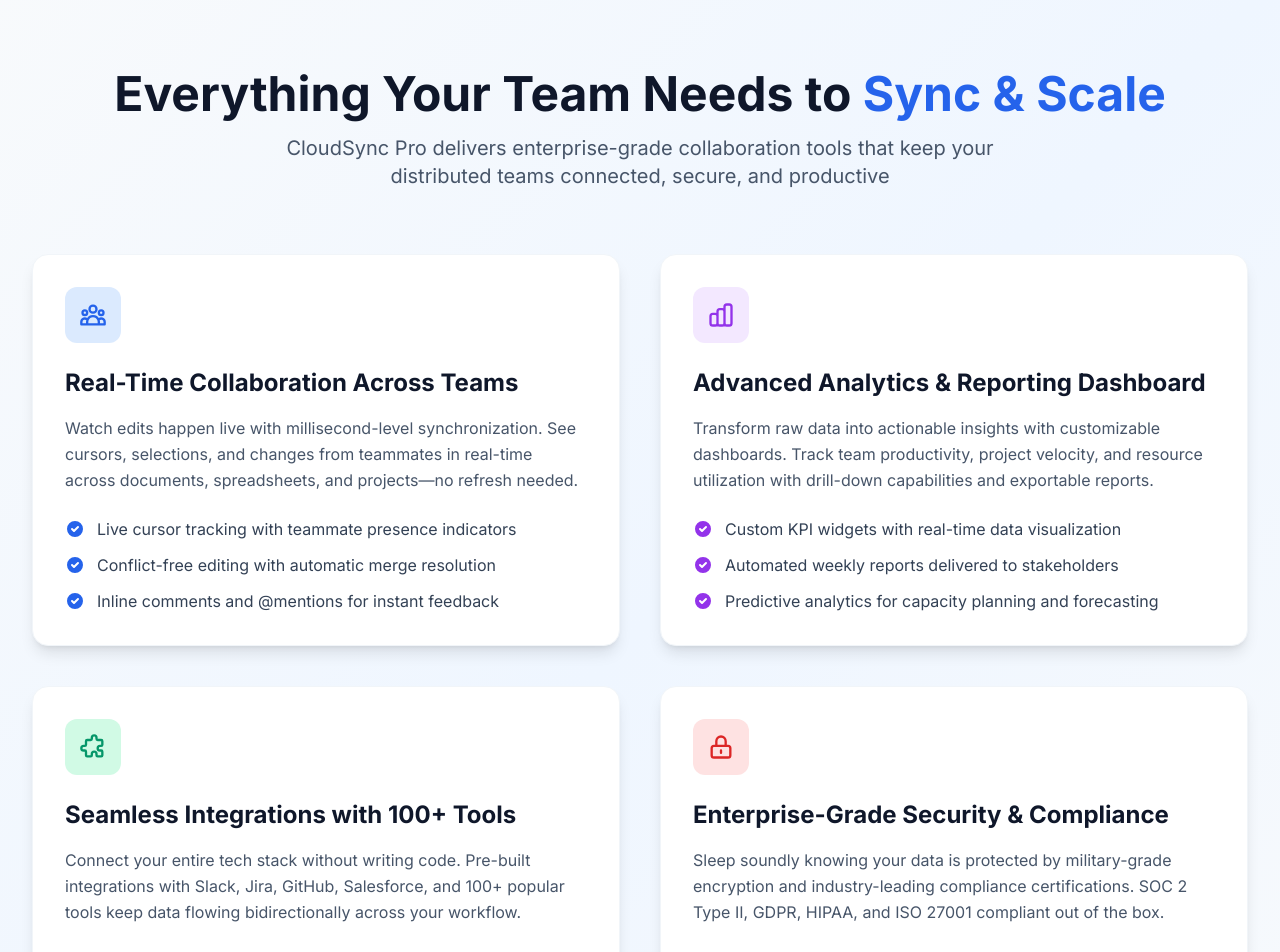
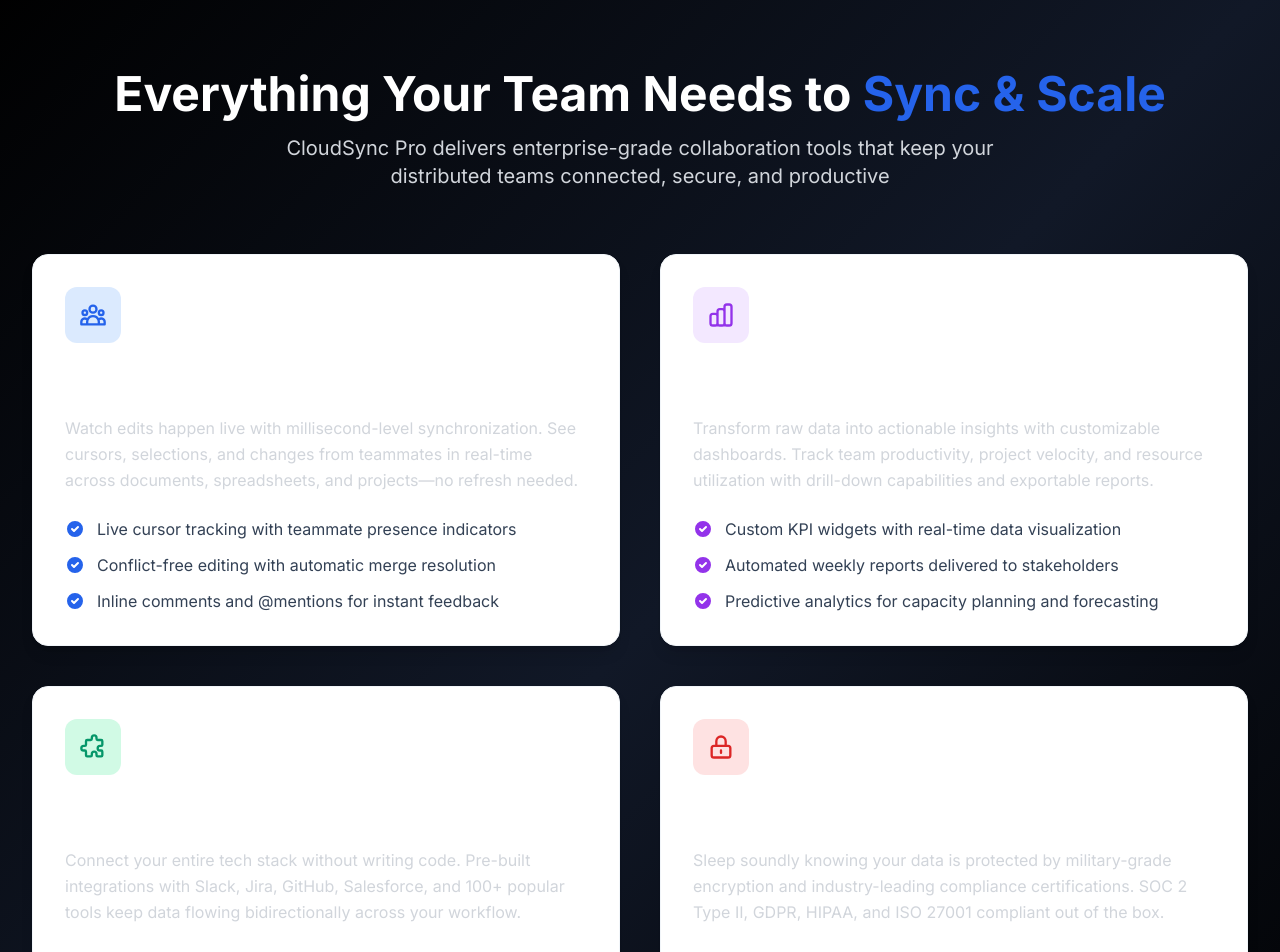
Before and after one commit to FeltSense/web-project-d54c1694-7eb4-4727-a946-2c4ba20619ad-1761630919818, a Next.js app: page / in a window 1280 px wide. Shown: the part 940-1892 px from the top of the page. Built offline with nearby package versions, Linux system fonts and the light colour scheme.

Commit message:
Auto-commit: Fix deployment workflow

```diff
--- a/components/Services.tsx
+++ b/components/Services.tsx
@@ -1,12 +1,12 @@
 export default function Services() {
   return (
-    <section className="py-24 bg-gradient-to-br from-slate-50 via-blue-50 to-slate-50">
+    <section className="py-24 bg-gradient-to-br from-black via-gray-900 to-black">
   <div className="max-w-7xl mx-auto px-4 sm:px-6 lg:px-8">
     <div className="text-center mb-16">
-      <h2 className="text-4xl md:text-5xl font-bold text-slate-900 mb-4">
+      <h2 className="text-4xl md:text-5xl font-bold text-white mb-4">
         Everything Your Team Needs to <span className="text-blue-600">Sync & Scale</span>
       </h2>
-      <p className="text-xl text-slate-600 max-w-3xl mx-auto">
+      <p className="text-xl text-gray-300 max-w-3xl mx-auto">
         CloudSync Pro delivers enterprise-grade collaboration tools that keep your distributed teams connected, secure, and productive
       </p>
     </div>
@@ -18,8 +18,8 @@
             <path strokeLinecap="round" strokeLinejoin="round" strokeWidth={2} d="M17 20h5v-2a3 3 0 00-5.356-1.857M17 20H7m10 0v-2c0-.656-.126-1.283-.356-1.857M7 20H2v-2a3 3 0 015.356-1.857M7 20v-2c0-.656.126-1.283.356-1.857m0 0a5.002 5.002 0 019.288 0M15 7a3 3 0 11-6 0 3 3 0 016 0zm6 3a2 2 0 11-4 0 2 2 0 014 0zM7 10a2 2 0 11-4 0 2 2 0 014 0z" />
           </svg>
         </div>
-        <h3 className="text-2xl font-bold text-slate-900 mb-4">Real-Time Collaboration Across Teams</h3>
-        <p className="text-slate-600 mb-6 leading-relaxed">
+        <h3 className="text-2xl font-bold text-white mb-4">Real-Time Collaboration Across Teams</h3>
+        <p className="text-gray-300 mb-6 leading-relaxed">
           Watch edits happen live with millisecond-level synchronization. See cursors, selections, and changes from teammates in real-time across documents, spreadsheets, and projects—no refresh needed.
         </p>
         <ul className="space-y-3">
@@ -50,8 +50,8 @@
             <path strokeLinecap="round" strokeLinejoin="round" strokeWidth={2} d="M9 19v-6a2 2 0 00-2-2H5a2 2 0 00-2 2v6a2 2 0 002 2h2a2 2 0 002-2zm0 0V9a2 2 0 012-2h2a2 2 0 012 2v10m-6 0a2 2 0 002 2h2a2 2 0 002-2m0 0V5a2 2 0 012-2h2a2 2 0 012 2v14a2 2 0 01-2 2h-2a2 2 0 01-2-2z" />
           </svg>
         </div>
-        <h3 className="text-2xl font-bold text-slate-900 mb-4">Advanced Analytics & Reporting Dashboard</h3>
-        <p className="text-slate-600 mb-6 leading-relaxed">
+        <h3 className="text-2xl font-bold text-white mb-4">Advanced Analytics & Reporting Dashboard</h3>
+        <p className="text-gray-300 mb-6 leading-relaxed">
           Transform raw data into actionable insights with customizable dashboards. Track team productivity, project velocity, and resource utilization with drill-down capabilities and exportable reports.
         </p>
         <ul className="space-y-3">
@@ -82,8 +82,8 @@
             <path strokeLinecap="round" strokeLinejoin="round" strokeWidth={2} d="M11 4a2 2 0 114 0v1a1 1 0 001 1h3a1 1 0 011 1v3a1 1 0 01-1 1h-1a2 2 0 100 4h1a1 1 0 011 1v3a1 1 0 01-1 1h-3a1 1 0 01-1-1v-1a2 2 0 10-4 0v1a1 1 0 01-1 1H7a1 1 0 01-1-1v-3a1 1 0 00-1-1H4a2 2 0 110-4h1a1 1 0 001-1V7a1 1 0 011-1h3a1 1 0 001-1V4z" />
           </svg>
         </div>
-        <h3 className="text-2xl font-bold text-slate-900 mb-4">Seamless Integrations with 100+ Tools</h3>
-        <p className="text-slate-600 mb-6 leading-relaxed">
+        <h3 className="text-2xl font-bold text-white mb-4">Seamless Integrations with 100+ Tools</h3>
+        <p className="text-gray-300 mb-6 leading-relaxed">
           Connect your entire tech stack without writing code. Pre-built integrations with Slack, Jira, GitHub, Salesforce, and 100+ popular tools keep data flowing bidirectionally across your workflow.
         </p>
         <ul className="space-y-3">
@@ -114,8 +114,8 @@
             <path strokeLinecap="round" strokeLinejoin="round" strokeWidth={2} d="M12 15v2m-6 4h12a2 2 0 002-2v-6a2 2 0 00-2-2H6a2 2 0 00-2 2v6a2 2 0 002 2zm10-10V7a4 4 0 00-8 0v4h8z" />
           </svg>
         </div>
-        <h3 className="text-2xl font-bold text-slate-900 mb-4">Enterprise-Grade Security & Compliance</h3>
-        <p className="text-slate-600 mb-6 leading-relaxed">
+        <h3 className="text-2xl font-bold text-white mb-4">Enterprise-Grade Security & Compliance</h3>
+        <p className="text-gray-300 mb-6 leading-relaxed">
           Sleep soundly knowing your data is protected by military-grade encryption and industry-leading compliance certifications. SOC 2 Type II, GDPR, HIPAA, and ISO 27001 compliant out of the box.
         </p>
         <ul className="space-y-3">
```
